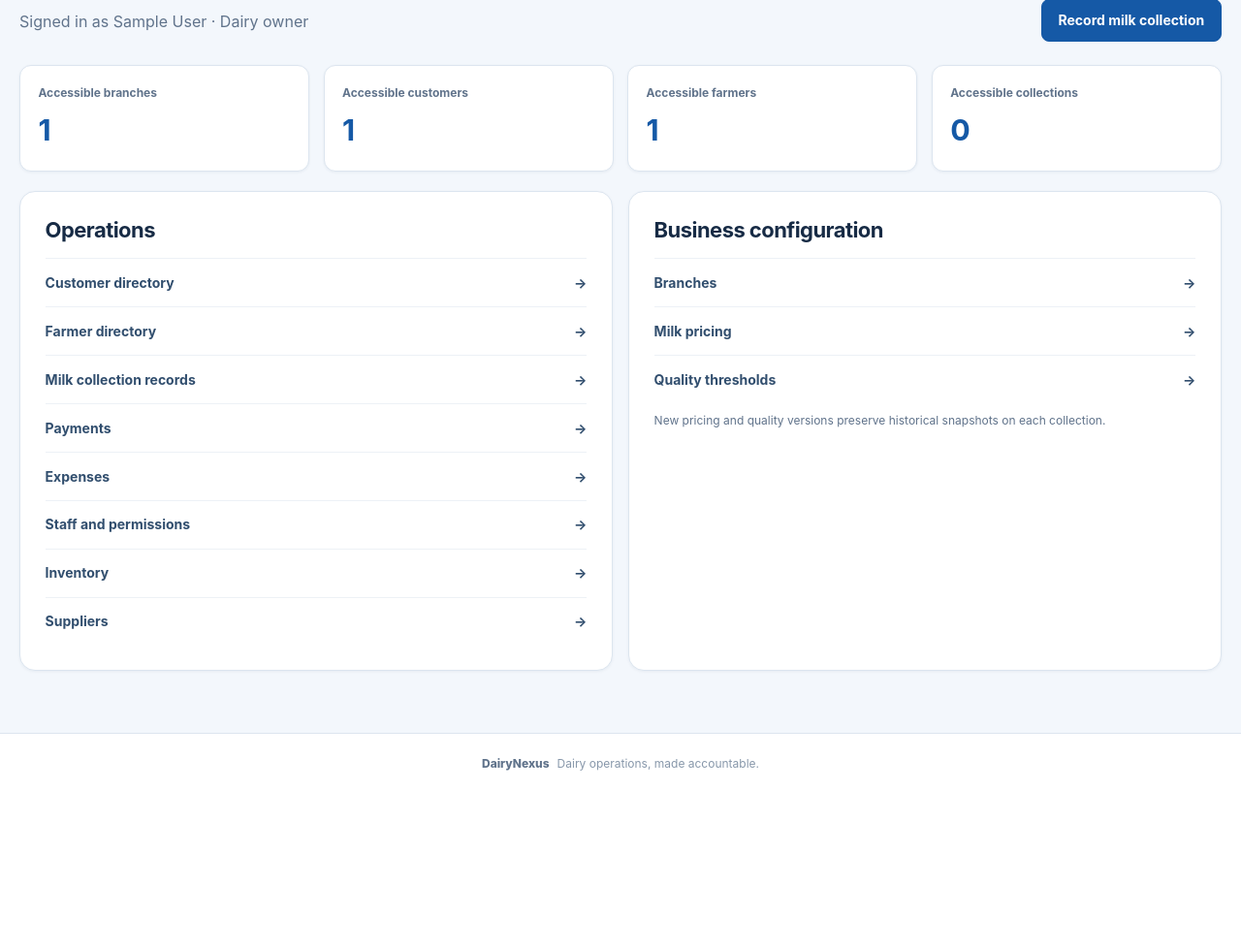
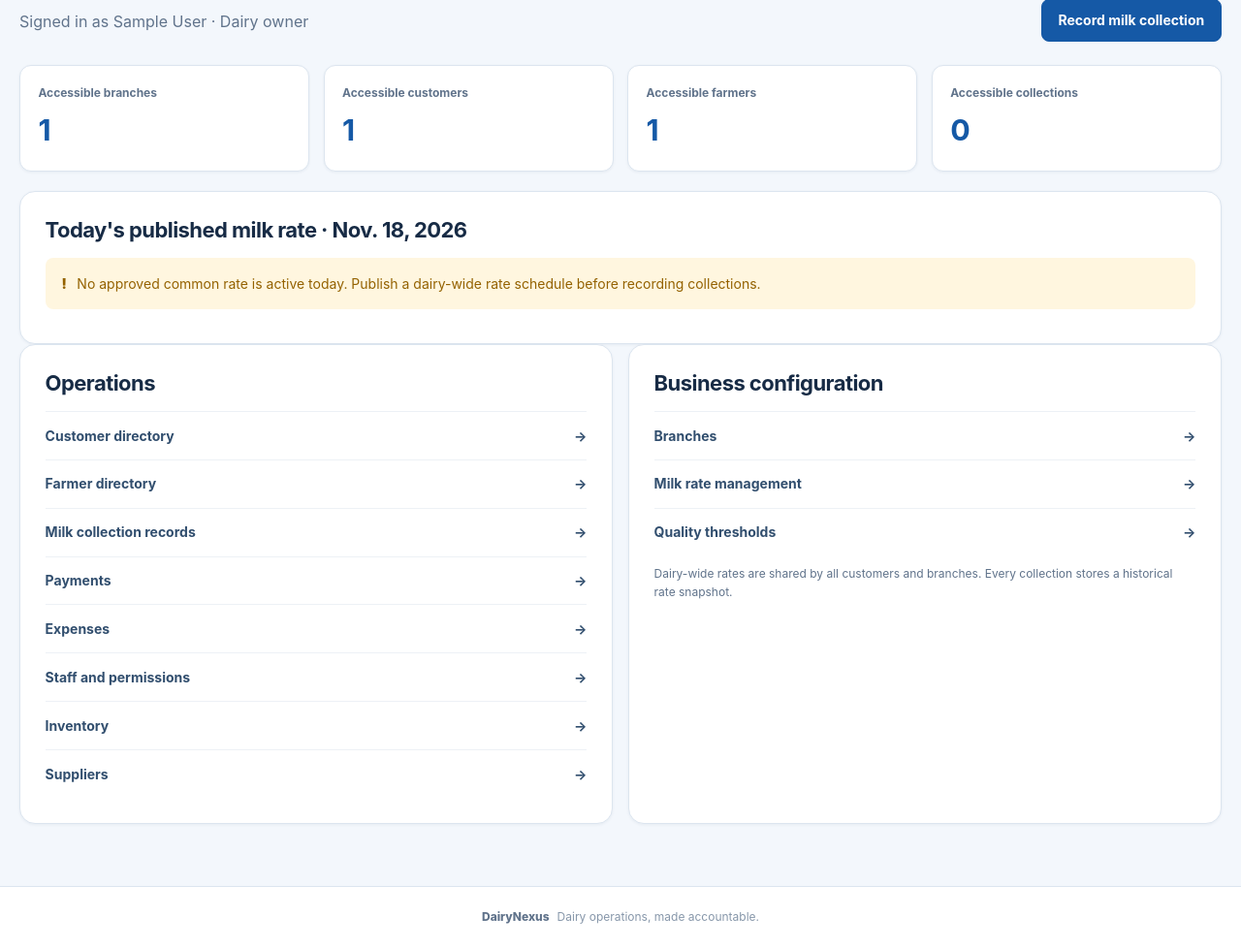
Before and after one commit to Mohankewat108/milk_management_system, a Django app: page /business/sample/ in a window 1280 px wide. Shown: the part 212-1190 px from the top of the page at 97% size. Before the commit the page ends 1007 px from the top, so only its background shows below. Run offline with Django 5.2, Linux system fonts and the light colour scheme; a user stored in the database is signed in; tables that the repository leaves empty hold one stand-in row (values such as "Sample post"); data that the repository does not hold is empty.

Commit message:
Add tenant-wide dated pricing and customer visibility

```diff
--- a/templates/dashboard/business.html
+++ b/templates/dashboard/business.html
@@ -1,5 +1,8 @@
 {% extends "base.html" %}{% block title %}{{ organization.name }} | DairyNexus{% endblock %}{% block content %}
 <div class="page-heading"><div><div class="eyebrow">{{ organization.get_status_display|upper }} WORKSPACE</div><h1>{{ organization.name }}</h1><p class="muted">Signed in as {{ request.user.get_full_name|default:request.user.username }} · {{ membership.get_role_display }}</p></div>{% if can_record_collection %}<a class="button" href="{% url 'collections:create' organization.slug %}">Record milk collection</a>{% endif %}</div>
 <div class="kpi-grid"><div class="kpi"><span>Accessible branches</span><strong>{{ branch_count }}</strong></div><div class="kpi"><span>Accessible customers</span><strong>{{ customer_count }}</strong></div><div class="kpi"><span>Accessible farmers</span><strong>{{ farmer_count }}</strong></div><div class="kpi"><span>Accessible collections</span><strong>{{ collection_count }}</strong></div></div>
+{% if can_manage_configuration %}<section class="panel"><h2>Today's published milk rate · {{ rate_date }}</h2>
+{% if active_rate %}<div class="kpi-grid"><div class="kpi"><span>SNF coefficient</span><strong>{{ active_rate.snf_rate }}</strong></div><div class="kpi"><span>Fat coefficient</span><strong>{{ active_rate.fat_rate }}</strong></div><div class="kpi"><span>Lactose coefficient</span><strong>{{ active_rate.lactose_rate }}</strong></div><div class="kpi"><span>Version</span><strong>v{{ active_rate.version }}</strong></div></div><p><strong>Scope:</strong> {{ active_rate.scope_label }} · <strong>Effective:</strong> {{ active_rate.effective_from }} to {{ active_rate.effective_to|default:"Until replaced" }}</p>
+{% else %}<p class="alert warning">No approved common rate is active today. Publish a dairy-wide rate schedule before recording collections.</p>{% endif %}</section>{% endif %}
 <div class="layout-grid"><section class="panel"><h2>Operations</h2><div class="link-list"><a href="{% url 'parties:customers' organization.slug %}">Customer directory <span>→</span></a><a href="{% url 'parties:farmers' organization.slug %}">Farmer directory <span>→</span></a><a href="{% url 'collections:list' organization.slug %}">Milk collection records <span>→</span></a>{% if can_manage_finance %}<a href="{% url 'finance:list' organization.slug %}">Payments <span>→</span></a><a href="{% url 'finance:expenses' organization.slug %}">Expenses <span>→</span></a>{% endif %}{% if can_manage_staff %}<a href="{% url 'business:staff' organization.slug %}">Staff and permissions <span>→</span></a>{% endif %}{% if can_manage_inventory %}<a href="{% url 'inventory:items' organization.slug %}">Inventory <span>→</span></a>{% if membership.role == "owner" or membership.role == "admin" %}<a href="{% url 'inventory:suppliers' organization.slug %}">Suppliers <span>→</span></a>{% endif %}{% endif %}</div></section>
-{% if can_manage_configuration %}<section class="panel"><h2>Business configuration</h2><div class="link-list"><a href="{% url 'business:branches' organization.slug %}">Branches <span>→</span></a><a href="{% url 'pricing:settings' organization.slug %}">Milk pricing <span>→</span></a><a href="{% url 'pricing:quality' organization.slug %}">Quality thresholds <span>→</span></a></div><p class="muted small">New pricing and quality versions preserve historical snapshots on each collection.</p></section>{% endif %}</div>{% endblock %}
+{% if can_manage_configuration %}<section class="panel"><h2>Business configuration</h2><div class="link-list"><a href="{% url 'business:branches' organization.slug %}">Branches <span>→</span></a><a href="{% url 'pricing:settings' organization.slug %}">Milk rate management <span>→</span></a><a href="{% url 'pricing:quality' organization.slug %}">Quality thresholds <span>→</span></a></div><p class="muted small">Dairy-wide rates are shared by all customers and branches. Every collection stores a historical rate snapshot.</p></section>{% endif %}</div>{% endblock %}
```
